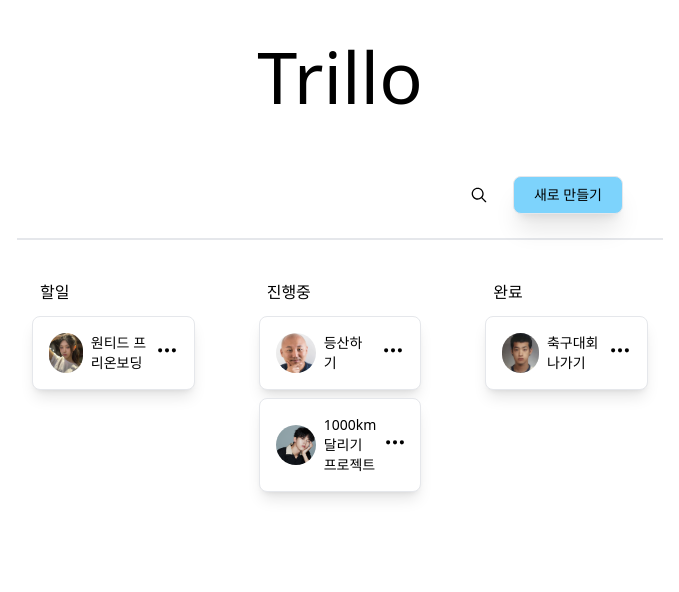
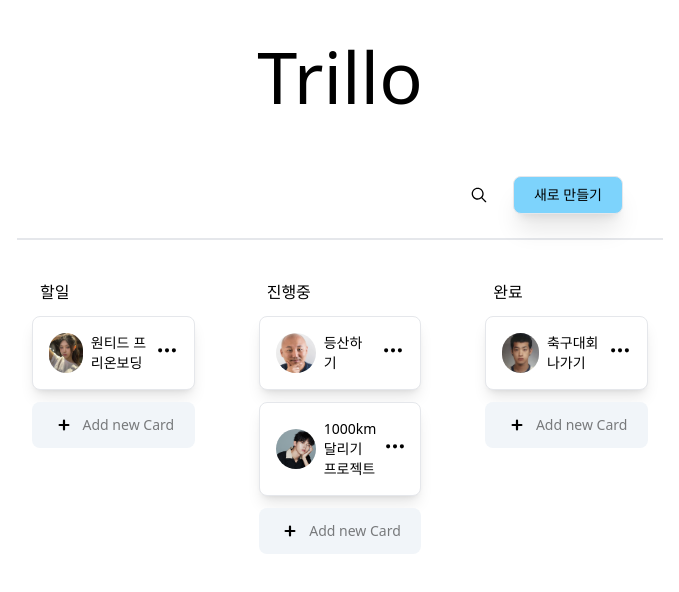
Before and after one commit to dukjjang/thrillo, a React (Create React App) app: page / in a window 1280 px wide. Shown: the top 592 px of the page, without its empty margins (300-979 px from the left). Built offline with nearby package versions, Linux system fonts and the light colour scheme.

Commit message:
feat: 카드생성 버튼 레이아웃 추가

```diff
--- a/src/components/Card/Card.tsx
+++ b/src/components/Card/Card.tsx
@@ -40,9 +40,10 @@ const Card = ({
       className={` ${dragMargin(
         boardId,
         id
-      )} min-w-[122px] bg-white text-sm duration-300 mb-2 cursor-pointer flex justify-between items-center gap-2 p-4 border rounded-lg shadow-lg`}
+      )} min-w-[122px] bg-white text-sm duration-300 mb-3 cursor-pointer flex justify-between items-center gap-2 p-4 border rounded-lg shadow-lg`}
     >
       <img
+        draggable='false'
         alt='profile'
         src={issue.image}
         className=' object-cover hidden md:block rounded-full w-10 h-10 '
--- a/src/components/board/Board.tsx
+++ b/src/components/board/Board.tsx
@@ -1,6 +1,7 @@
 import { DragEvent } from 'react';
 import { IBoard } from '../../types/Types';
 import Card from '../Card/Card';
+import { HiPlusSm } from 'react-icons/hi';
 
 interface Props {
   board: IBoard;
@@ -27,7 +28,7 @@ const Board = ({
       id={board.id.toString()}
       onDragOver={(e) => e.preventDefault()}
       onDrop={handleDrop}
-      className='mx-3  w-[500px] md:p-5'
+      className='py-5 mx-3  w-[500px] md:p-5'
     >
       <div className='px-2 mb-3 '>
         <h2>{board.name}</h2>
@@ -45,6 +46,10 @@ const Board = ({
           dragMargin={dragMargin}
         />
       ))}
+      <button className='bg-slate-100 rounded-lg w-full py-3 text-sm flex justify-center items-center gap-2'>
+        <HiPlusSm size={22} />
+        <p className=' opacity-50'>Add new Card</p>
+      </button>
     </ul>
   );
 };
--- a/src/pages/Dashboard.tsx
+++ b/src/pages/Dashboard.tsx
@@ -39,14 +39,16 @@ const Dashboard = () => {
   console.log(filteredBoards);
   return (
     <main className='relative h-screen py-10 px-10 lg:px-[250px] xl:px-[300px] '>
-      <h1 className='mb-10 text-7xl text-center'>Trillo</h1>
+      <header>
+        <h1 className='mb-10 text-7xl text-center'>Trillo</h1>
+      </header>{' '}
       <Search
         filter={filter}
         boards={boards}
         setFilter={setFilter}
         setBoards={setBoards}
       />
-      <section className='flex justify-center'>
+      <div className='flex justify-center'>
         {filteredBoards.map((board) => {
           return (
             <Board
@@ -62,7 +64,7 @@ const Dashboard = () => {
             />
           );
         })}
-      </section>
+      </div>
     </main>
   );
 };
```
